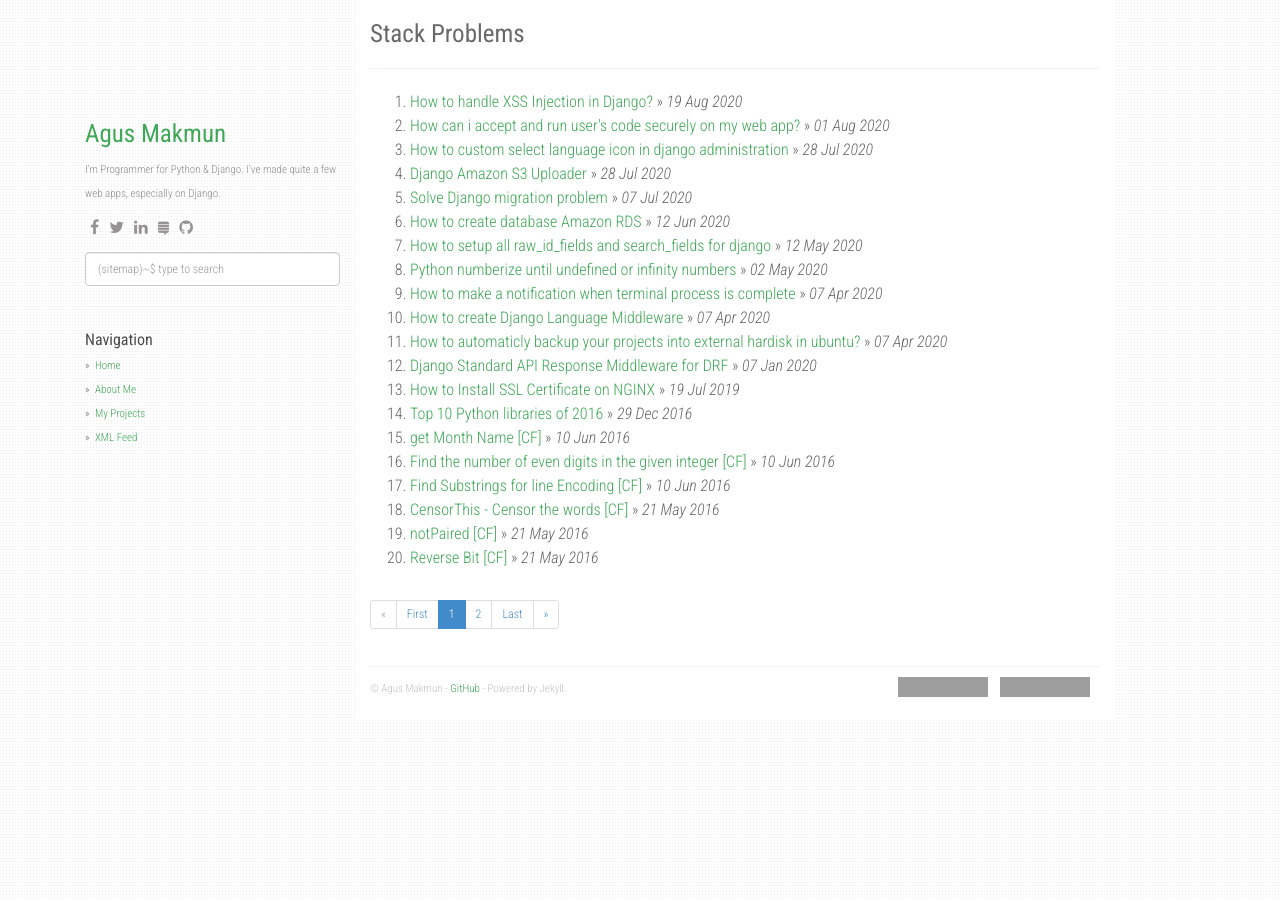
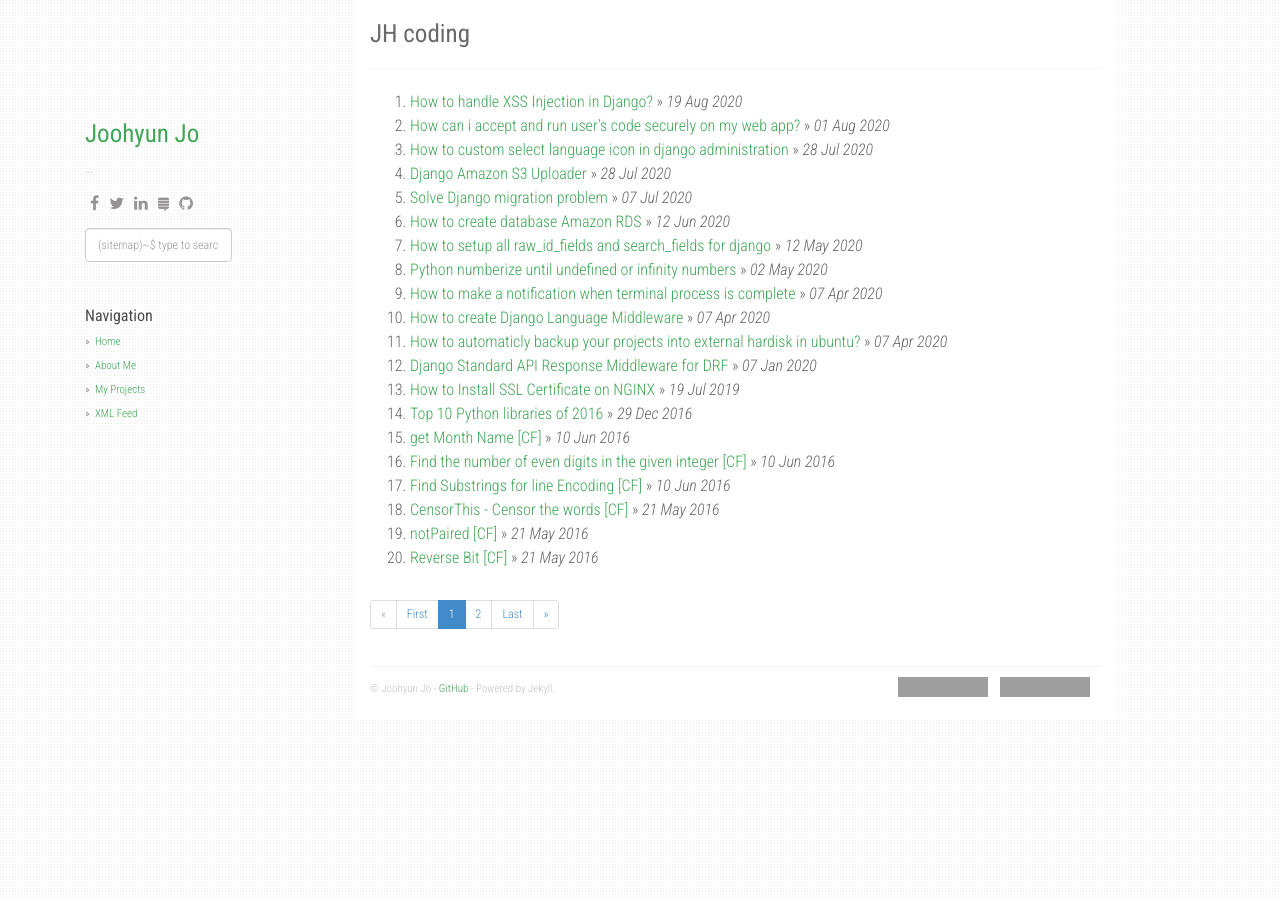
Before and after one commit to tempJ/tempJ.github.io, a Jekyll site: the page built from index.html, in a window 1280 px wide. Built offline with Jekyll 4.4.1, drawn with Linux system fonts in a browser that asks for light colours; nearby versions of some CDN libraries; the list of posts is cut into pages by our own code; grey boxes are pictures that could not be loaded.

Commit message:
edit detail

```diff
--- a/_config.yml
+++ b/_config.yml
@@ -1,8 +1,8 @@
-title: Stack Problems
-description: My Personal Stack Problems
-author: Agus Makmun
-github: https://github.com/agusmakmun
-about: I'm Programmer for Python & Django. I've made quite a few web apps, especially on Django.
+title: JH coding
+description:
+author: Joohyun Jo
+github: https://github.com/tempJ
+about: ...
 disqus_shortname: stackproblems
 google_analytics: UA-XXXXXXXX-Y
 
@@ -24,7 +24,7 @@ social:
     - icon: fa-stack-exchange
       link: "#"
     - icon: fa-github
-      link: "https://github.com/agusmakmun"
+      link: "https://github.com/tempJ"
 
 share:
   twitter_username: github.io
@@ -44,7 +44,7 @@ paginate: 20
 per_page: 20
 paginate_path: "/page/:num/"
 markdown: kramdown
-gems:
+plugins:
   - jekyll-paginate
   - jekyll-gist
 
```
Also changed, not shown: Gemfile (line endings or trailing spaces), Gemfile.lock.
